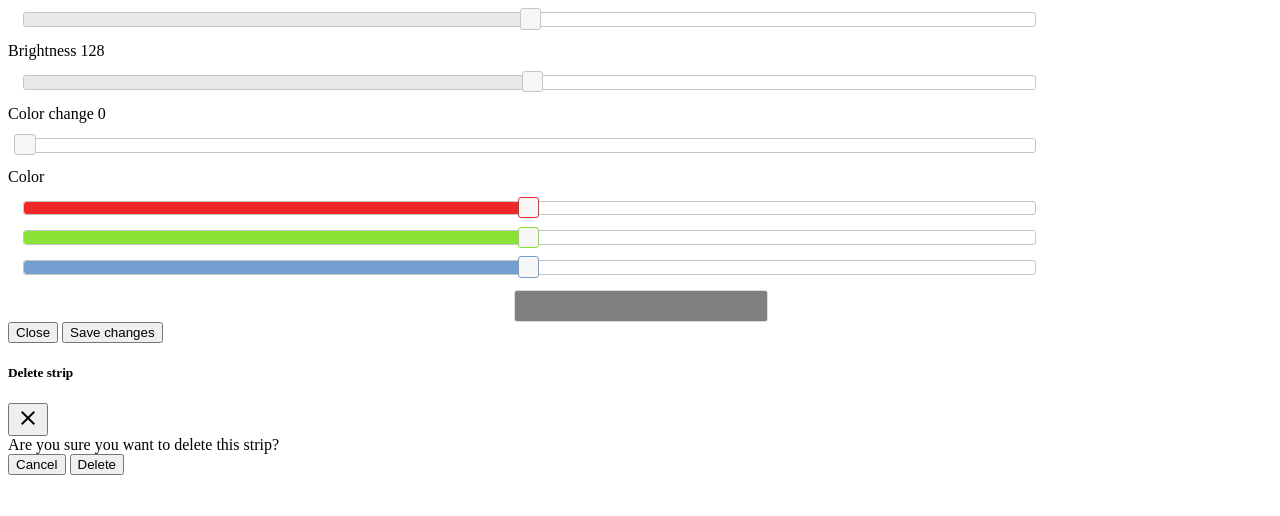
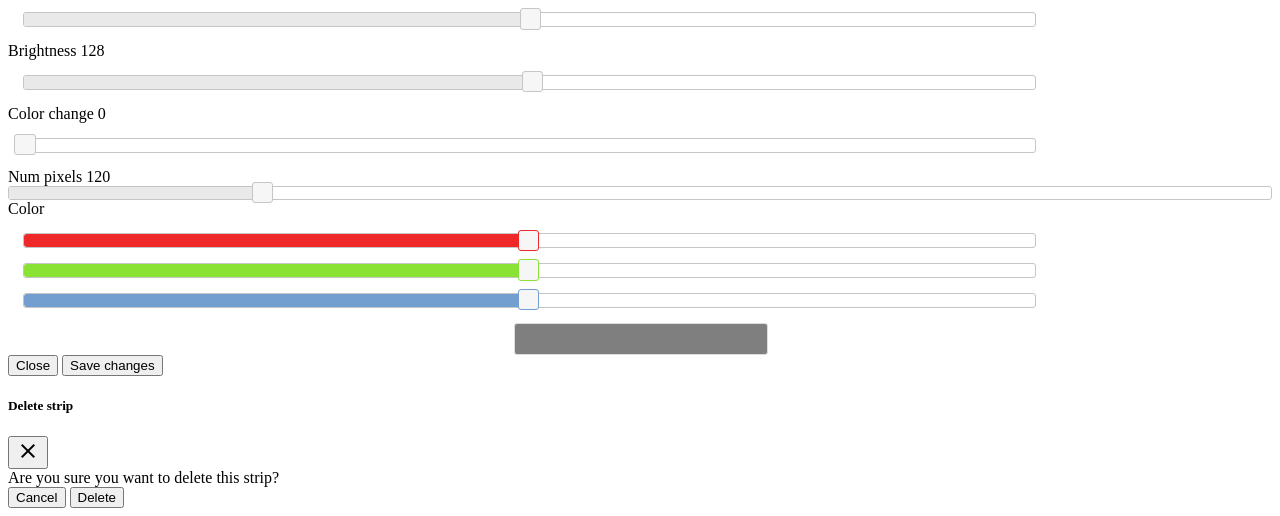
Before and after one commit to mdwelsh/blinky, a plain HTML site: page index.html in a window 1280 px wide. Shown: the part 395-911 px from the top of the page. Before the commit the page ends 878 px from the top, so only its background shows below. Drawn offline with nearby package versions, Linux system fonts and the light colour scheme; no server answers; a web font is replaced by a local one.

Commit message:
Configure pixel count by web

```diff
--- a/index.html
+++ b/index.html
@@ -173,6 +173,10 @@
           <div>Color change <span id="colorChangeIndicator">??</span></div>
           <div id="editorColorChangeSlider"></div>
         </div>
+        <div id="editorNumPixels">
+          <div>Num pixels <span id="numPixelsIndicator">??</span></div>
+          <div id="editorNumPixelsSlider"></div>
+        </div>
         <div id="editorColor">
           <div>Color</div>
           <div id="red"></div>
--- a/main.js
+++ b/main.js
@@ -99,6 +99,15 @@ function initEditor() {
     slide: refreshSwatch,
     change: refreshSwatch
   });
+  $("#editorNumPixelsSlider").slider({
+    orientation: "horizontal",
+    range: "min",
+    min: 100,
+    max: 200,
+    value: 120,
+    slide: refreshSwatch,
+    change: refreshSwatch
+  });
   refreshSwatch();
 
   // Handle editor completion.
@@ -147,6 +156,9 @@ function editStripStart(id) {
   $("#editorSpeedSlider").slider("value", config.speed);
   $("#editorBrightnessSlider").slider("value", config.brightness);
   $("#editorColorChangeSlider").slider("value", config.colorChange);
+  if (config.numPixels != undefined) {
+    $("#editorNumPixelsSlider").slider("value", config.numPixels);
+  }
   $("#red").slider("value", config.red);
   $("#green").slider("value", config.green);
   $("#blue").slider("value", config.blue);
@@ -167,6 +179,7 @@ function editStripDone() {
   var speed = $("#editorSpeedSlider").slider("value");
   var brightness = $("#editorBrightnessSlider").slider("value");
   var colorChange = $("#editorColorChangeSlider").slider("value");
+  var numPixels = $("#editorNumPixelsSlider").slider("value");
   var red = $("#red").slider("value");
   var green = $("#green").slider("value");
   var blue = $("#blue").slider("value");
@@ -176,6 +189,7 @@ function editStripDone() {
     speed: speed,
     brightness: brightness,
     colorChange: colorChange,
+    numPixels: numPixels,
     red: red,
     green: green,
     blue: blue,
@@ -212,6 +226,8 @@ function refreshSwatch() {
   $("#brightnessIndicator").text(brightness);
   var colorChange = $("#editorColorChangeSlider").slider("value");
   $("#colorChangeIndicator").text(colorChange);
+  var numPixels = $("#editorNumPixelsSlider").slider("value");
+  $("#numPixelsIndicator").text(numPixels);
 }
 
 // Set up initial UI elements.
@@ -558,7 +574,9 @@ function configToString(config) {
   if (config == undefined || config == null) {
     return "not yet known";
   }
-  var s = "enabled: " + config.enabled +
+  var s =
+    config.numPixels + " pixels, " +
+    "enabled: " + config.enabled +
     ", mode: " + config.mode +
     ", speed: " + config.speed +
     ", bright: " + config.brightness +
```
